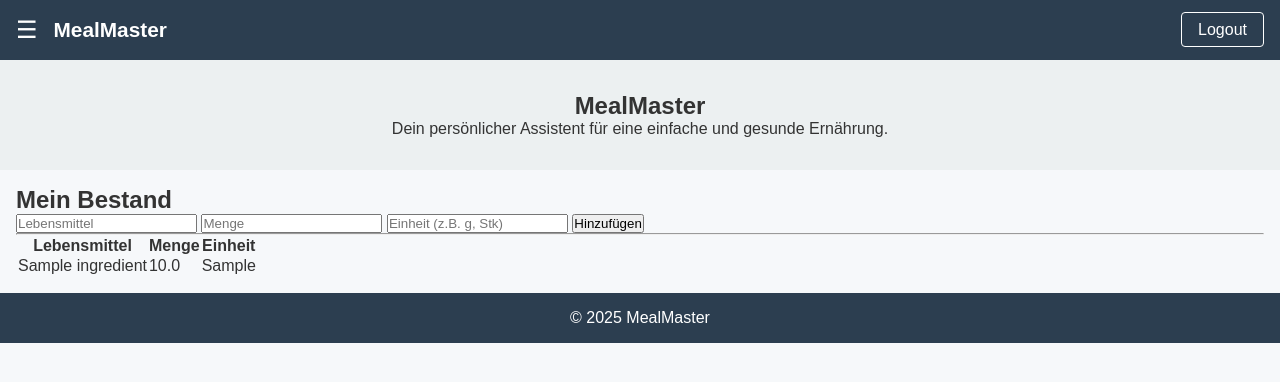
After one commit to ansnsr42/MealMaster, a Flask app: page /inventory in a window 1280 px wide. The commit adds this page. Shown: the top 382 px of the page. Run offline with Flask 3, Linux system fonts and the light colour scheme; a user stored in the database is signed in; tables that the repository leaves empty hold one stand-in row (values such as "Sample post").

Commit message:
better desing, logout, houshold implimentatet

```diff
--- a/server/project/server.py
+++ b/server/project/server.py
@@ -52,6 +52,9 @@ class User(db.Model, UserMixin):
     shopping_list = db.relationship('ShoppingList', back_populates='user',
                                     uselist=False,  # nur EIN Objekt
                                     cascade='all, delete-orphan')
+
+    household_items = db.relationship('HouseholdItem', back_populates='user',
+                                      cascade='all, delete-orphan')
     def __repr__(self):
         return f"<User {self.username}>"
 
@@ -126,6 +129,19 @@ class ShoppingListItem(db.Model):
 
     shopping_list = db.relationship('ShoppingList', back_populates='items')
     ingredient = db.relationship('Ingredient')
+
+class HouseholdItem(db.Model):
+    __tablename__ = 'household_items'
+    id = db.Column(db.Integer, primary_key=True)
+    user_id = db.Column(db.Integer, db.ForeignKey('user.id'), nullable=False)
+    ingredient_id = db.Column(db.Integer, db.ForeignKey('ingredients.id'), nullable=False)
+    amount = db.Column(db.Float, nullable=True)
+    unit = db.Column(db.String(20), nullable=True)
+
+    user = db.relationship('User', back_populates='household_items')
+    ingredient = db.relationship('Ingredient')
+
+
 
 # Legt Datenbank und Tabellen an
 with app.app_context():
@@ -383,39 +399,45 @@ def shopping_list():
 @login_required
 def select_recipes():
     if request.method == 'POST':
-        # Checkbox-Liste
         recipe_ids = request.form.getlist('recipe_ids[]')
-                # Alte Liste löschen
         existing_list = ShoppingList.query.filter_by(user_id=current_user.id).first()
         if existing_list:
             db.session.delete(existing_list)
             db.session.commit()
 
-        # Neue Liste anlegen
         new_list = ShoppingList(user_id=current_user.id)
         db.session.add(new_list)
         db.session.commit()
 
+        # Haushalt: Zutaten dieses Users
+        household_items = HouseholdItem.query.filter_by(user_id=current_user.id).all()
+        household_ingredient_ids = {hi.ingredient_id for hi in household_items}
+
         # Rezeptzutaten laden
         recipe_ids = [int(x) for x in recipe_ids if x.isdigit()]
-        recipe_ings = RecipeIngredient.query.filter(RecipeIngredient.recipe_id.in_(recipe_ids)).all()
+        recipe_ings = RecipeIngredient.query.filter(
+            RecipeIngredient.recipe_id.in_(recipe_ids)
+        ).all()
 
-        # 1) Summenbildung pro (ingredient_id, unit)
+        # Summendict
         from collections import defaultdict
-        sums_dict = defaultdict(float)  # key=(ingredient_id, unit), value=amount
-
-        # Falls du Einträge hast ohne amount/unit, kannst du sie separat speichern
+        sums_dict = defaultdict(float)
         no_unit_entries = []
 
         for ri in recipe_ings:
+            # Check if ingredient already in household
+            if ri.ingredient_id in household_ingredient_ids:
+                # => skip it entirely
+                continue
+
+            # Normal summation logic
             if ri.amount is not None and ri.unit:
-                key = (ri.ingredient_id, ri.unit.lower())  # angleiche "g" vs "G" ...
+                key = (ri.ingredient_id, ri.unit.lower())
                 sums_dict[key] += ri.amount
             else:
-                # Falls blank oder gemischt
                 no_unit_entries.append(ri)
 
-        # 2) ShoppingListItems anlegen für summierte Einheiten
+        # Summierte Einheiten -> ShoppingListItem
         for (ing_id, unit_str), total_amt in sums_dict.items():
             item = ShoppingListItem(
                 shopping_list_id=new_list.id,
@@ -425,24 +447,24 @@ def select_recipes():
             )
             db.session.add(item)
 
-        # 3) Für die ohne Einheit oder ohne amount -> einzeln anlegen
+        # no_unit_entries -> add if not in household
         for ri in no_unit_entries:
+            # household check war oben, also hier kein check mehr nötig
             item = ShoppingListItem(
                 shopping_list_id=new_list.id,
                 ingredient_id=ri.ingredient_id,
-                amount=ri.amount,  # evtl. None
-                unit=ri.unit       # evtl. None
+                amount=ri.amount,
+                unit=ri.unit
             )
             db.session.add(item)
 
         db.session.commit()
-        flash("Deine Einkaufsliste wurde aktualisiert und Mengen summiert!", "success")
+        flash("Deine Einkaufsliste wurde aktualisiert! Zutaten aus dem Haushalt wurden ignoriert.", "success")
         return redirect(url_for('shopping_list'))
 
     # GET
     user_recipes = Recipe.query.filter_by(user_id=current_user.id).all()
     return render_template('select_recipes.html', recipes=user_recipes)
-
 
 
 @app.route('/delete-shopping-list', methods=['POST'])
@@ -457,6 +479,50 @@ def delete_shopping_list():
         flash("Keine Einkaufsliste vorhanden.", "error")
     return redirect(url_for('select_recipes'))
 
+@app.route('/inventory')
+@login_required
+def inventory():
+    # Alle Items, die zum aktuellen Benutzer gehören
+    items = HouseholdItem.query.filter_by(user_id=current_user.id).all()
+    return render_template('inventory.html', items=items)
+
+@app.route('/add-inventory', methods=['POST'])
+@login_required
+def add_inventory():
+    ingredient_name = request.form.get('ingredient_name', '').strip()
+    amount_str = request.form.get('amount', '')
+    unit_str = request.form.get('unit', '').strip()
+
+    # Ingredient holen oder anlegen
+    if ingredient_name:
+        ingredient = Ingredient.query.filter_by(name=ingredient_name).first()
+        if not ingredient:
+            ingredient = Ingredient(name=ingredient_name)
+            db.session.add(ingredient)
+            db.session.commit()
+
+        # Menge parsen
+        try:
+            amount_val = float(amount_str) if amount_str else None
+        except ValueError:
+            amount_val = None
+
+        # HouseholdItem anlegen
+        item = HouseholdItem(
+            user_id=current_user.id,
+            ingredient_id=ingredient.id,
+            amount=amount_val,
+            unit=unit_str if unit_str else None
+        )
+        db.session.add(item)
+        db.session.commit()
+        flash("Lebensmittel zum Bestand hinzugefügt!", "success")
+    else:
+        flash("Bitte einen Namen für die Zutat angeben!", "error")
+
+    return redirect(url_for('inventory'))
+
+
 # --------------------------------
 # MAIN
 # --------------------------------
--- a/server/project/static/css/styles.css
+++ b/server/project/static/css/styles.css
@@ -1,3 +1,4 @@
+/* Global Reset und Grundfont */
 * {
     box-sizing: border-box;
     margin: 0;
@@ -6,128 +7,126 @@
 
 body {
     font-family: 'Montserrat', sans-serif;
-    background-color: #f4f4f4;
+    background-color: #f6f8fa;
     color: #333;
 }
 
-header {
+/* ---------------------------
+   TOP NAVBAR
+   --------------------------- */
+.navbar-top {
+    display: flex;
+    align-items: center;
+    justify-content: flex-start;
     background-color: #2c3e50;
-    color: white;
+    color: #fff;
+    height: 60px;
+    padding: 0 1rem;
     position: relative;
-    text-align: center;
-    padding: 40px 20px;
-}
-
-.hero {
-    margin-bottom: 60px; /* Abstand zum nächsten Abschnitt */
-}
-
-.hero h1 {
-    font-size: 2.5em;
-    margin-bottom: 10px;
-}
-
-.hero p {
-    font-size: 1.2em;
-    margin-bottom: 20px;
-}
-
-.cta-button {
-    background-color: #e74c3c;
-    color: white;
-    padding: 10px 20px;
-    border: none;
-    border-radius: 5px;
-    text-decoration: none;
-    font-size: 1em;
-}
-
-.cta-button:hover {
-    background-color: #c0392b;
 }
 
 .menu-icon {
-    display:block ; /* Standardmäßig ausblenden */
-    font-size: 30px;
+    font-size: 1.5rem;
     cursor: pointer;
-    color: white;
-    position: absolute;
-    top: 20px;
-    right: 20px;
+    margin-right: 1rem;
 }
 
-.navbar {
-    display: none; /* Standardmäßig ausblenden */
-    position: fixed; /* Fixiert im Viewport */
-    top: 0; /* Beginnt oben im Viewport */
-    left: 0;
-    background-color: #2c3e50;
-    height: 100%; /* Nimmt die gesamte Höhe ein */
-    width: 250px; /* Breite des Menüs */
-    box-shadow: 2px 0 5px rgba(0, 0, 0, 0.5);
-    z-index: 1000; /* Über anderen Elementen */
-    padding-top: 60px; /* Abstand vom oberen Rand */
+.nav-title {
+    font-size: 1.3rem;
+    font-weight: 600;
+    margin-right: auto; /* Schiebt Logout nach rechts */
 }
 
-.navbar ul {
+.nav-logout {
+    margin-left: auto;
+}
+
+.logout-btn {
+    color: #fff;
+    text-decoration: none;
+    padding: 0.5rem 1rem;
+    border: 1px solid #fff;
+    border-radius: 4px;
+    transition: background 0.2s;
+}
+
+.logout-btn:hover {
+    background: #fff;
+    color: #2c3e50;
+}
+
+/* ---------------------------
+   HERO / HEADER
+   --------------------------- */
+.hero {
+    text-align: center;
+    padding: 2rem 1rem;
+    background: #ecf0f1;
+}
+
+/* ---------------------------
+   SIDEBAR (Burger-Menü)
+   --------------------------- */
+.sidebar {
+    position: fixed;   /* bleibt stehen */
+    top: 60px;         /* unterhalb der Top-Navbar */
+    left: 0;           /* am linken Rand */
+    width: 0;          /* anfangs unsichtbar */
+    height: calc(100% - 60px);
+    overflow-x: hidden;
+    background-color: #34495e;
+    transition: width 0.3s ease;
+    z-index: 999;
+    padding-top: 1rem;
+}
+
+/* Wenn aktiv, wird die Breite 250px */
+.sidebar.active {
+    width: 250px;
+}
+
+.sidebar ul {
     list-style-type: none;
+    margin: 0;
     padding: 0;
 }
 
-.navbar ul li {
-    margin: 20px 0; /* Abstand zwischen den Menüelementen */
+.sidebar ul li {
+    margin: 1rem 0;
 }
 
-.navbar a {
-    color: white;
+.sidebar ul li a {
+    display: block;
+    color: #fff;
     text-decoration: none;
-    padding: 10px 20px;
-    display: block; /* Block-Element für die gesamte Breite */
+    padding: 0.5rem 1rem;
+    transition: background 0.2s;
 }
 
-.navbar a:hover {
-    background-color: #34495e; /* Hintergrundfarbe beim Hover */
+.sidebar ul li a:hover {
+    background-color: #3b4c5e;
 }
 
-.features-section {
-    padding: 40px 20px;
-    background-color: white;
-    border-radius: 8px;
-    box-shadow: 0 2px 10px rgba(0, 0, 0, 0.1);
-    margin: 0 20px;
-}
-
-.features-section h2 {
-    text-align: center;
-    margin-bottom: 30px;
-}
-
-.feature {
-    margin: 20px 0;
-    padding: 20px;
-    border: 1px solid #e0e0e0;
-    border-radius: 5px;
-    background-color: #fafafa;
-}
-
-.feature h3 {
-    color: #2c3e50;
+/* ---------------------------
+   MAIN + FOOTER
+   --------------------------- */
+main {
+    margin: 1rem;
 }
 
 footer {
     text-align: center;
-    padding: 20px;
+    padding: 1rem;
     background-color: #2c3e50;
     color: white;
+    margin-top: 1rem;
 }
 
-/* Responsive Styles */
+/* ---------------------------
+   RESPONSIVE
+   --------------------------- */
 @media (max-width: 768px) {
     .menu-icon {
-        display: block; /* Menü-Symbol nur auf kleinen Bildschirmen anzeigen */
-    }
-
-    .navbar {
-        width: 250px; /* Breite des Menüs */
+        display: block;
     }
 }
--- a/server/project/static/js/script.js
+++ b/server/project/static/js/script.js
@@ -1,8 +1,5 @@
 function toggleMenu() {
-    const navbar = document.getElementById("navbar");
-    if (navbar.style.display === "block") {
-        navbar.style.display = "none";
-    } else {
-        navbar.style.display = "block";
-    }
-}
+    const sidebar = document.getElementById("sidebar");
+    // Toggle die Klasse 'active'
+    sidebar.classList.toggle("active");
+  }
--- a/server/project/templates/base.html
+++ b/server/project/templates/base.html
@@ -3,53 +3,57 @@
 <head>
   <meta charset="UTF-8">
   <meta name="viewport" content="width=device-width, initial-scale=1.0">
-  <title>{% block title %}MealMaster - Verwalte deine Ernährung{% endblock %}</title>
+  <title>{% block title %}MealMaster{% endblock %}</title>
 
-
-
-  <!-- Dein zentrales CSS -->
+  <!-- Dein Haupt-CSS -->
   <link rel="stylesheet" href="{{ url_for('static', filename='css/styles.css') }}">
 </head>
 <body>
-  <!-- HEADER mit Hero und Burger-Menü -->
   <header>
-    <div class="hero">
+    <!-- Obere Navbar -->
+    <nav class="navbar-top">
+      <!-- Burger-Icon (links) -->
+      <div class="menu-icon" onclick="toggleMenu()">
+        &#9776; <!-- Hamburger-Symbol -->
+      </div>
+
+      <!-- Haupttitel -->
+      <div class="nav-title">MealMaster</div>
+
+      <!-- Logout-Button (rechts) -->
+      <div class="nav-logout">
+        <a href="{{ url_for('logout') }}" class="logout-btn">Logout</a>
+      </div>
+    </nav>
+
+    <!-- Hero oder Intro -->
+    <section class="hero">
       <h1>MealMaster</h1>
-      <p>Dein persönlicher Assistent für gesunde und einfache Ernährung.</p>
-
-    </div>
-
-    <!-- Burger-Icon -->
-    <div class="menu-icon" onclick="toggleMenu()">
-      &#9776;  <!-- Das klassische Hamburger-Symbol -->
-    </div>
-
-    <!-- Navigation -->
-    <nav id="navbar" class="navbar">
-      <ul>
-        <!-- Beispiel-Links; passe sie nach Wunsch an -->
-
-        <li><a href="{{ url_for('my_recipes') }}">Rezepte anzeigen</a></li>
-        <li><a href="{{ url_for('shopping_list') }}">Einkaufsliste</a></li>
-        <li><a href="#inventory">Bestände</a></li>
-        <!-- Du könntest hier z. B. noch Logout oder Dashboard verlinken -->
-      </ul>
-    </nav>
+      <p>Dein persönlicher Assistent für eine einfache und gesunde Ernährung.</p>
+    </section>
   </header>
 
-  <!-- Haupt-Bereich, der pro Seite unterschiedlich gefüllt wird -->
+  <!-- Seitliches Burger-Menü (ausklappbar) -->
+  <div id="sidebar" class="sidebar">
+    <ul>
+      <li><a href="{{ url_for('dashboard') }}">Dashboard</a></li>
+      <li><a href="{{ url_for('my_recipes') }}">Meine Rezepte</a></li>
+      <li><a href="{{ url_for('shopping_list') }}">Einkaufsliste</a></li>
+      <li><a href="{{ url_for('inventory') }}">Bestand</a></li>
+    </ul>
+  </div>
+
+  <!-- Hauptbereich (Kind-Templates) -->
   <main>
     {% block content %}
-    <!-- Kind-Templates überschreiben diesen Bereich -->
     {% endblock %}
   </main>
 
-  <!-- FOOTER -->
   <footer>
-    <p>2024 MealMaster - Deine smarte Lösung für eine ausgewogene Ernährung</p>
+    <p>&copy; 2025 MealMaster</p>
   </footer>
 
-  <!-- Dein JS -->
+  <!-- Skript (Nicht verschachteln!) -->
   <script src="{{ url_for('static', filename='js/script.js') }}"></script>
 </body>
 </html>
--- /dev/null
+++ b/server/project/templates/inventory.html
@@ -0,0 +1,34 @@
+{% extends "base.html" %}
+{% block content %}
+<h2>Mein Bestand</h2>
+
+<!-- Formular zum Hinzufügen einer neuen Zutat im Haushalt -->
+<form method="POST" action="{{ url_for('add_inventory') }}">
+  <input type="text" name="ingredient_name" placeholder="Lebensmittel" required>
+  <input type="number" step="0.01" name="amount" placeholder="Menge">
+  <input type="text" name="unit" placeholder="Einheit (z.B. g, Stk)">
+  <button type="submit">Hinzufügen</button>
+</form>
+
+<hr>
+
+<!-- Auflistung des Bestands -->
+<table>
+  <thead>
+    <tr>
+      <th>Lebensmittel</th>
+      <th>Menge</th>
+      <th>Einheit</th>
+    </tr>
+  </thead>
+  <tbody>
+    {% for item in items %}
+    <tr>
+      <td>{{ item.ingredient.name }}</td>
+      <td>{{ item.amount if item.amount else '' }}</td>
+      <td>{{ item.unit if item.unit else '' }}</td>
+    </tr>
+    {% endfor %}
+  </tbody>
+</table>
+{% endblock %}
```
